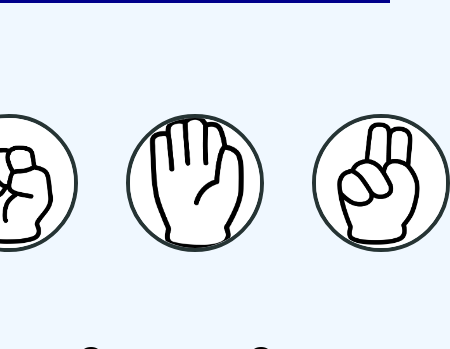
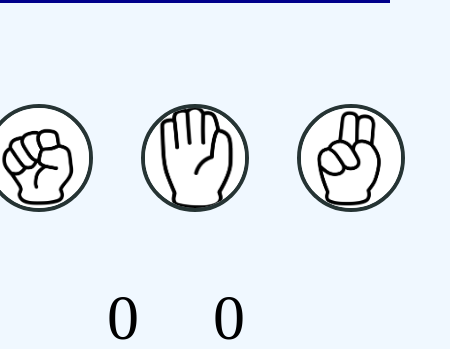
Before and after one commit to piyush2229/Stone-Paper-Scissors, a plain HTML site: page index.html in a window 390 px wide. Shown: the part 57-406 px from the top of the page, 450 px wide, since content can reach past the window. Drawn offline with Linux system fonts and the light colour scheme.

Commit message:
Update stone.css

```diff
--- a/stone.css
+++ b/stone.css
@@ -70,3 +70,19 @@ img {
 body{
     background-color: aliceblue;
 }
+/* Media query for mobile phones */
+@media only screen and (max-width: 600px) {
+    .choice {
+        width: 150px; /* Adjust width for mobile */
+        height: 150px; /* Adjust height for mobile */
+    }
+
+    img {
+        width: 100px; /* Adjust width for mobile */
+        height: 100px; /* Adjust height for mobile */
+    }
+
+    .score-card {
+        gap: 1rem; /* Reduce the gap for mobile */
+    }
+}
```
